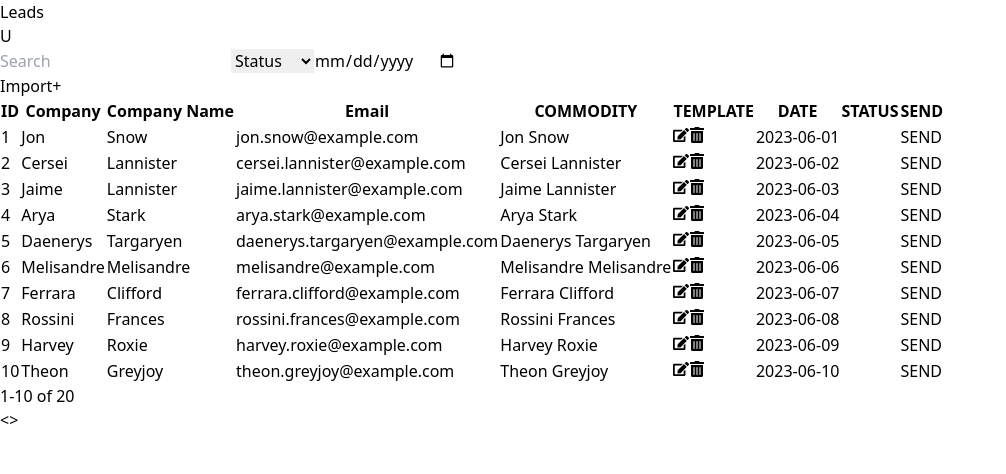
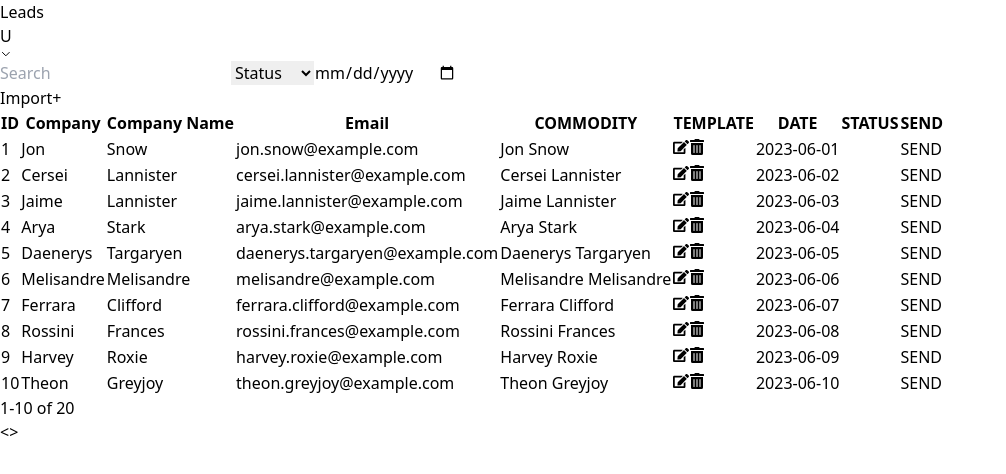
Before and after one commit to apathak54/Product-deal-frontend, a React (Vite) app in the folder Frontend/: page / in a window 1280 px wide. Shown: the top 474 px of the page, without its empty margins (0-1006 px from the left). Built offline with nearby package versions, Linux system fonts and the light colour scheme.

Commit message:
Added logout button

```diff
--- a/Frontend/src/components/Appbar.tsx
+++ b/Frontend/src/components/Appbar.tsx
@@ -1,6 +1,16 @@
-
+import React, { useState } from 'react';
 
 const Appbar = () => {
+  const [isDropdownOpen, setIsDropdownOpen] = useState(false);
+
+  const toggleDropdown = () => {
+    setIsDropdownOpen(!isDropdownOpen);
+  };
+
+  const handleLogout = () => {
+    // Add your logout logic here
+  };
+
   return (
     <div className="w-full flex justify-between items-center px-6 py-4 bg-white shadow-md">
       <div className="flex items-center justify-center space-x-4">
@@ -23,8 +33,38 @@ const Appbar = () => {
         {/* <img src="logo.png" alt="Logo" className="h-8 w-8" /> */}
         <span className="text-xl font-semibold">Leads</span>
       </div>
-      <div className="flex items-center space-x-6">
-        <div className="rounded-full">U</div>
+      <div className="relative">
+        <button className="rounded-full overflow-hidden" onClick={toggleDropdown}>
+          <div className="flex items-center space-x-2 p-2 cursor-pointer">
+            <div className="h-8 w-8 rounded-full bg-gray-300 flex items-center justify-center">
+              U
+            </div>
+            <svg
+              className={`w-4 h-4 text-gray-600 transform ${isDropdownOpen ? 'rotate-180' : ''}`}
+              fill="none"
+              stroke="currentColor"
+              viewBox="0 0 24 24"
+              xmlns="http://www.w3.org/2000/svg"
+            >
+              <path
+                strokeLinecap="round"
+                strokeLinejoin="round"
+                strokeWidth="2"
+                d="M19 9l-7 7-7-7"
+              ></path>
+            </svg>
+          </div>
+        </button>
+        {isDropdownOpen && (
+          <div className="absolute right-0 mt-2 w-48 bg-white rounded-md shadow-lg z-10">
+            <button
+              onClick={handleLogout}
+              className="block px-4 py-2 text-sm text-gray-700 hover:bg-gray-100 w-full text-left"
+            >
+              Logout
+            </button>
+          </div>
+        )}
       </div>
     </div>
   );
```
